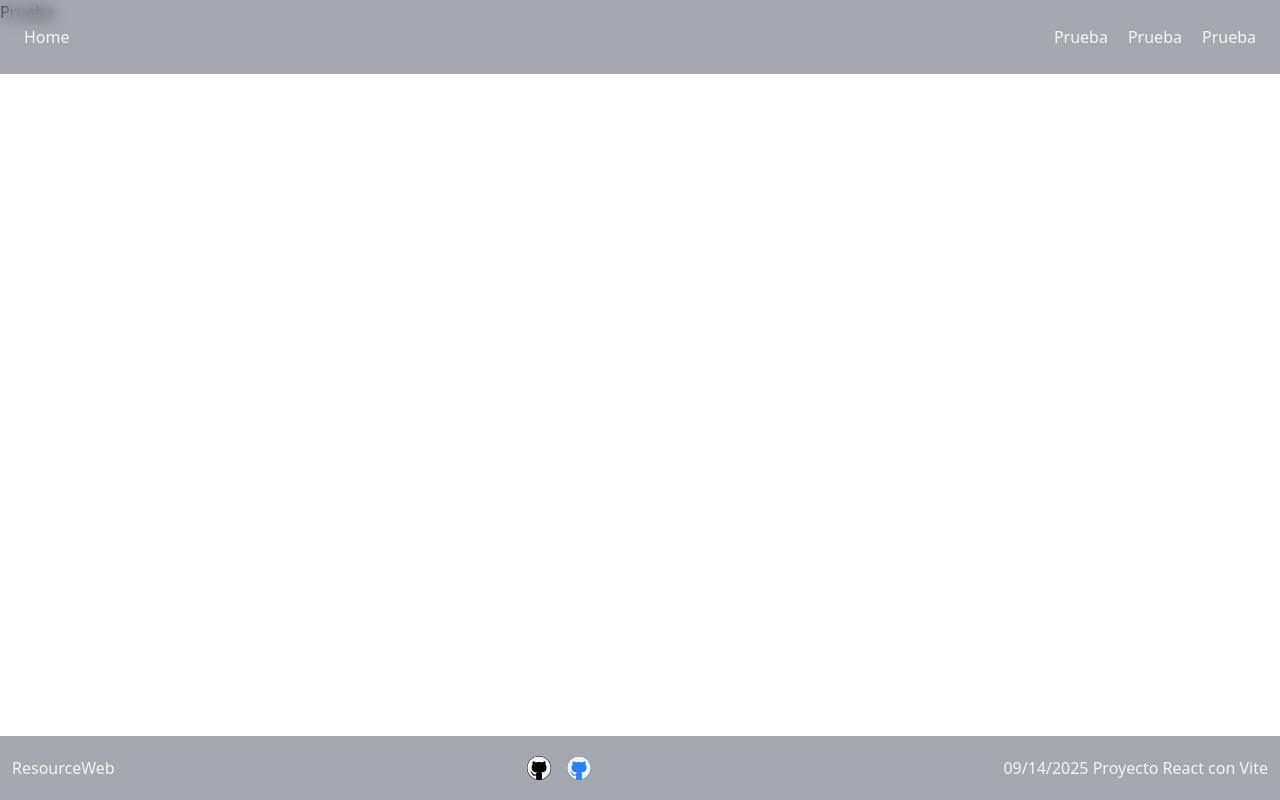
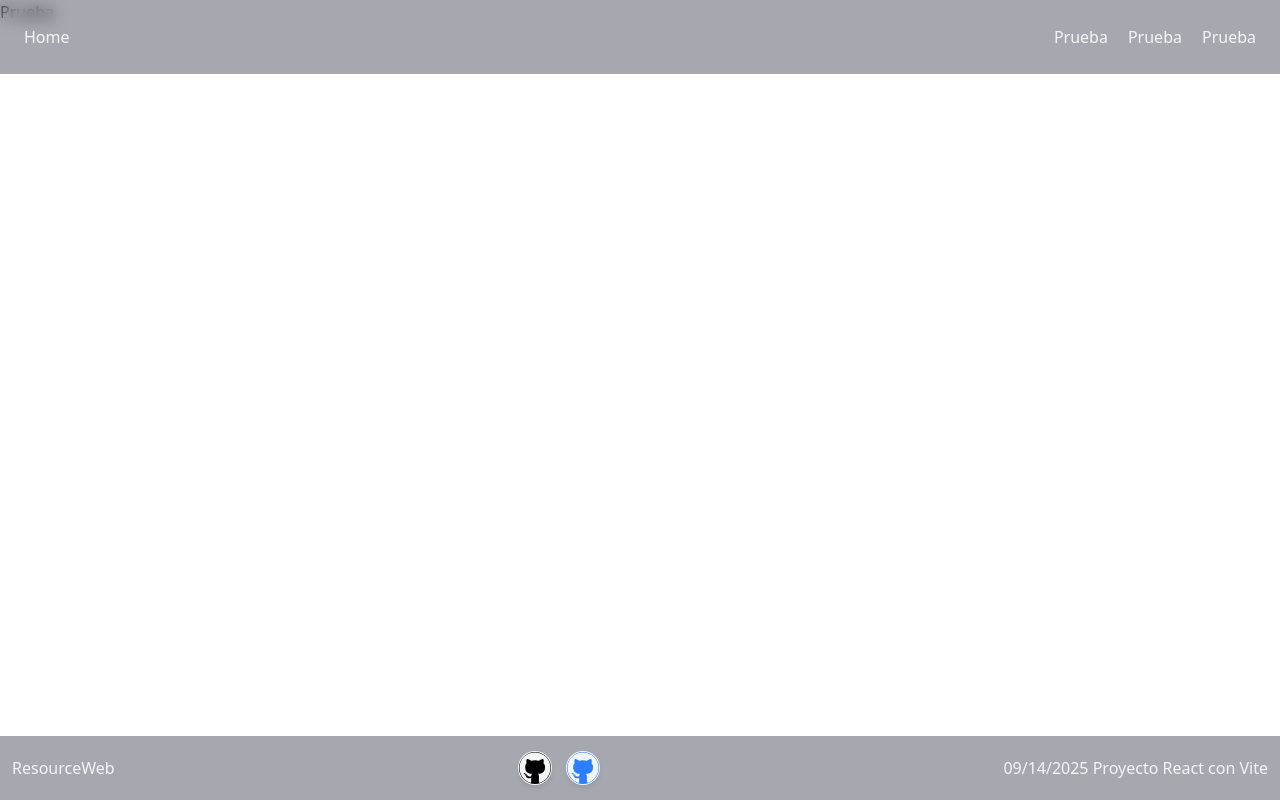
Before and after one commit to AlexZepeda21/ResourceWeb-Frontend, a React (Vite) app: page /Prueba in a window 1280 px wide. Built offline with nearby package versions, Linux system fonts and the light colour scheme.

Commit message:
diseño minimo

```diff
--- a/src/Components/Layout/Footer.jsx
+++ b/src/Components/Layout/Footer.jsx
@@ -9,8 +9,8 @@ export default function Footer() {
         <h2 className=''>ResourceWeb</h2>
       </div>
       <ul className='flex ml-auto'>
-        <li className='m-2'><FaGithub className='bg-black rounded-full h-6 w-6' /></li>
-        <li className='m-2'><FaGithub className='bg-blue-500 rounded-full h-6 w-6'/></li>
+        <li className='m-2'><FaGithub className='bg-black rounded-full h-8 w-8 hover:bg-black/300 transition-colors duration-300 ease-in-out ring-1 shadow-md' /></li>
+        <li className='m-2'><FaGithub className='bg-blue-500 rounded-full h-8 w-8 hover:bg-blue-300/80 transition-colors duration-300 ease-in-out ring-1 shadow-md' /></li>
       </ul>
       <div className='ml-auto'>
         <h2 className=''>09/14/2025 Proyecto React con Vite</h2>
```
